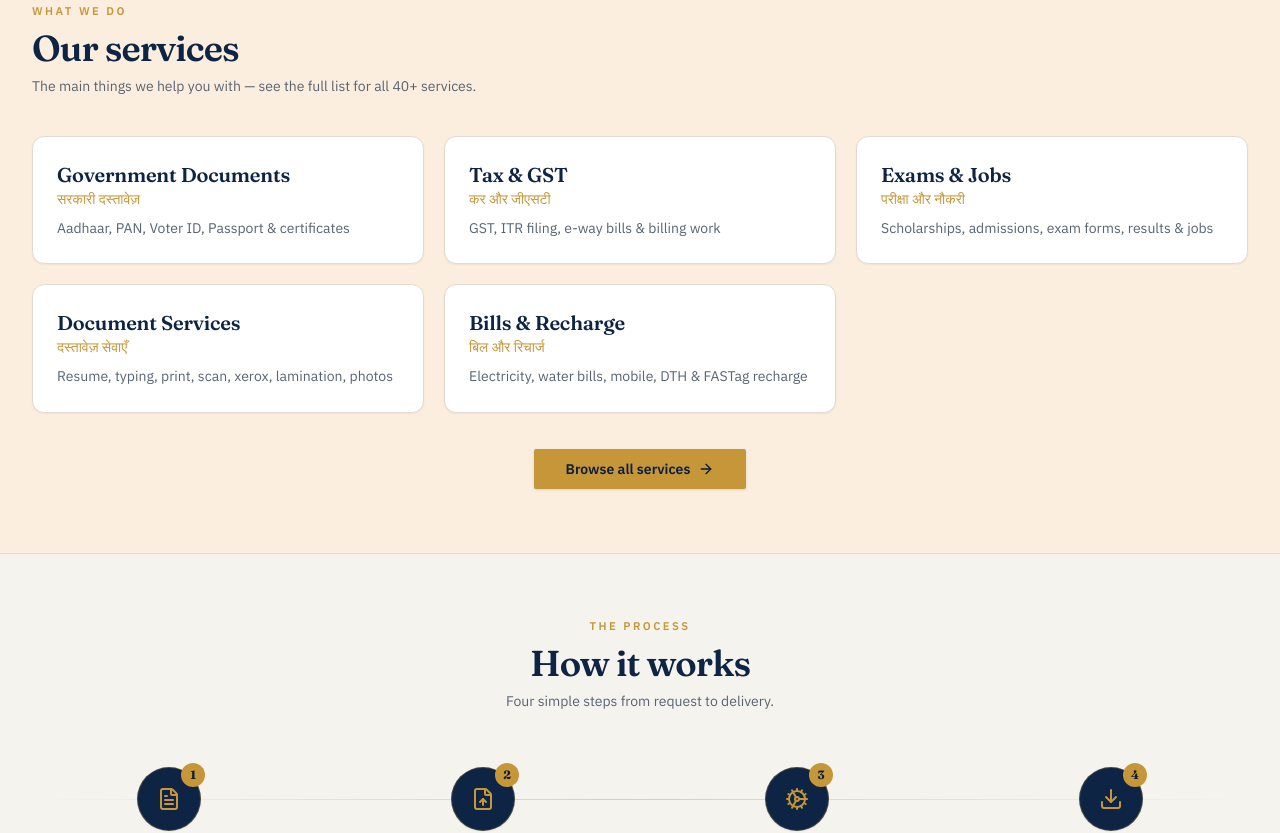
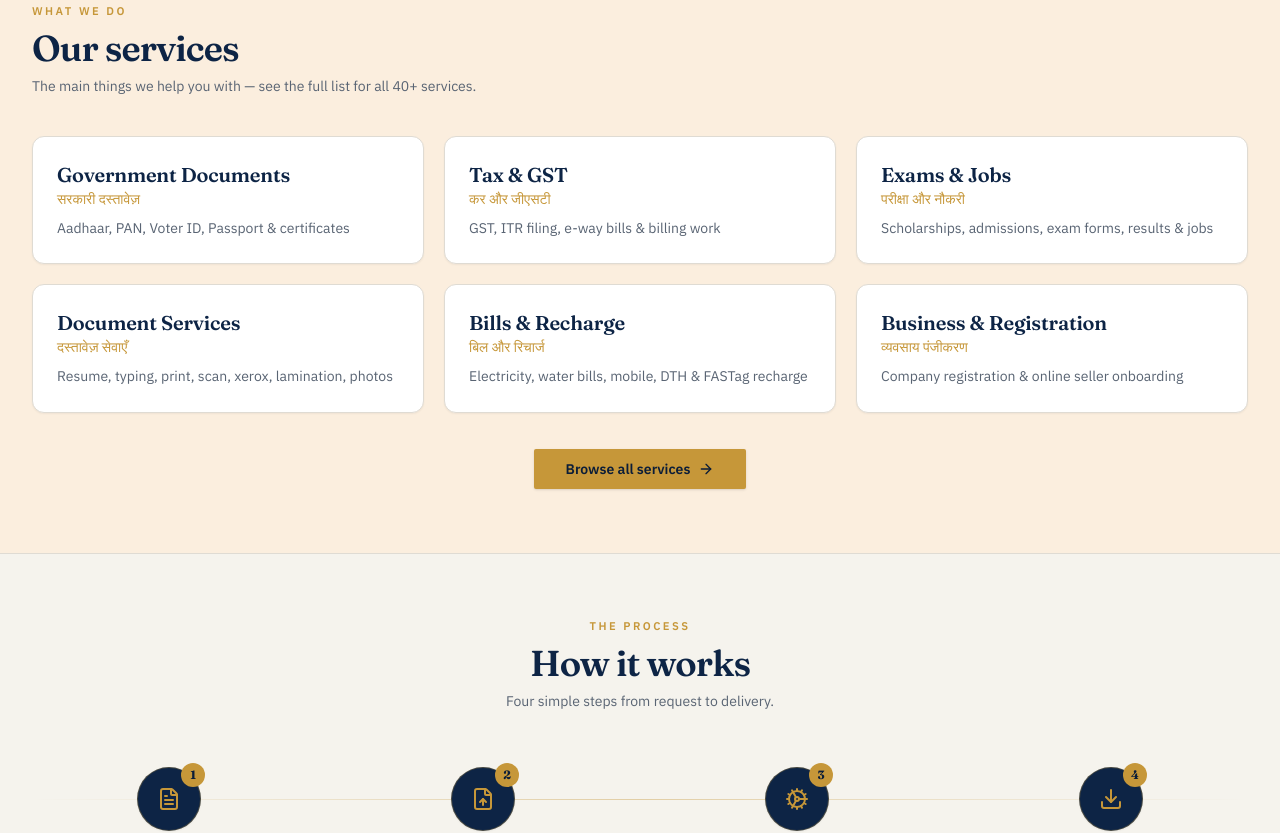
Before and after one commit to Loukik99/Mahabharat-Consultancy, a React (Vite) app: page / in a window 1280 px wide. Shown: the part 820-1653 px from the top of the page. Built offline with nearby package versions, Linux system fonts and the light colour scheme; no server answers; a web font is replaced by a local one.

Commit message:
Show 6 service category cards (fill the grid evenly)
Co-Authored-By: Claude Opus 4.8 (1M context) <noreply@anthropic.com>

```diff
--- a/src/pages/Home.tsx
+++ b/src/pages/Home.tsx
@@ -99,7 +99,7 @@ export default function Home() {
         <div className="mx-auto max-w-7xl px-4 py-16 sm:px-6 lg:px-8">
           <SectionHead eyebrow="What we do" title="Our services" sub="The main things we help you with — see the full list for all 40+ services." />
           <div className="mt-10 grid gap-5 sm:grid-cols-2 lg:grid-cols-3">
-            {categories.slice(0, 5).map((cat) => {
+            {categories.slice(0, 6).map((cat) => {
               const count = services.filter((s) => s.category === cat.id).length;
               return (
                 <Link key={cat.id} to={`/services?cat=${cat.id}`}
```
